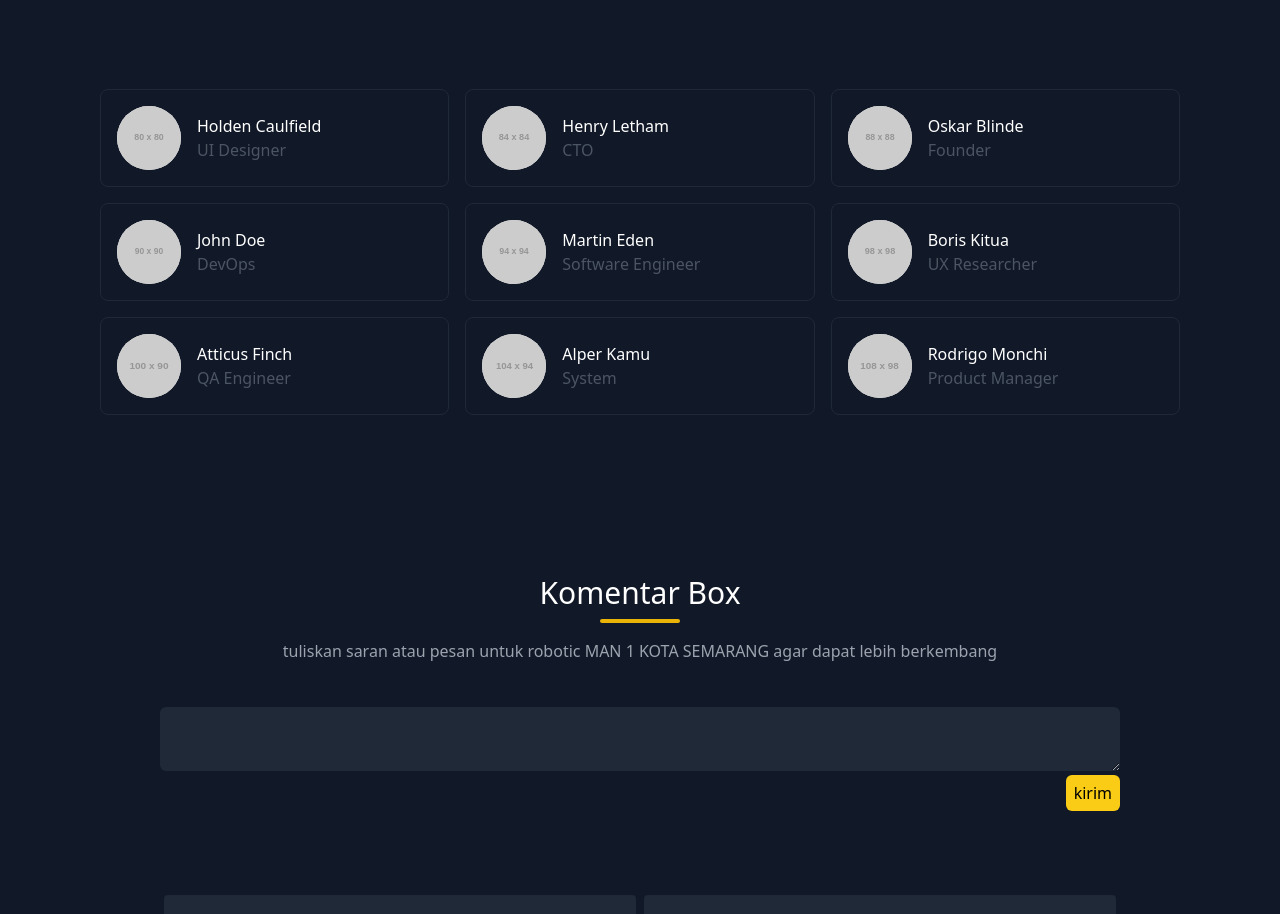
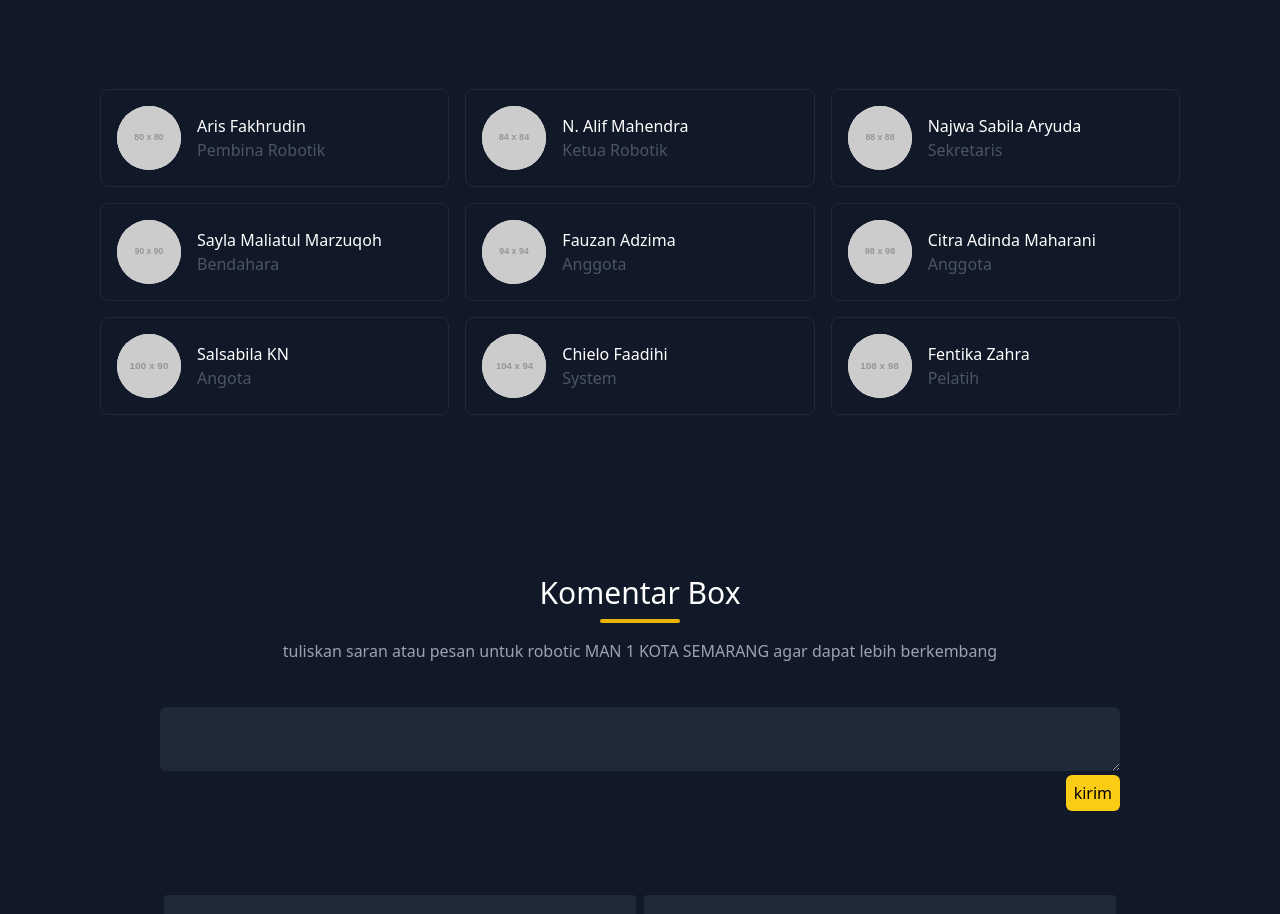
Before and after one commit to AlifMahendra/RoboticLibraryCenter, a plain HTML site: page index.html in a window 1280 px wide. Shown: the part 1341-2255 px from the top of the page. Drawn offline with nearby package versions, Linux system fonts and the light colour scheme; placeholder pictures from the web are drawn by us.

Commit message:
Update index.html

```diff
--- a/index.html
+++ b/index.html
@@ -101,8 +101,8 @@ Baca semua informasi soal Ekstrakulikuler Robotik MAN 1 KOTA SEMARANG di sini
               <img alt="team" class="w-16 h-16 bg-gray-100 object-cover object-center flex-shrink-0 rounded-full mr-4"
                 src="https://dummyimage.com/80x80">
               <div class="flex-grow">
-                <h2 class="text-white title-font font-medium">Holden Caulfield</h2>
-                <p class="text-gray-600">UI Designer</p>
+                <h2 class="text-white title-font font-medium">Aris Fakhrudin</h2>
+                <p class="text-gray-600">Pembina Robotik</p>
               </div>
             </div>
           </div>
@@ -111,8 +111,8 @@ Baca semua informasi soal Ekstrakulikuler Robotik MAN 1 KOTA SEMARANG di sini
               <img alt="team" class="w-16 h-16 bg-gray-100 object-cover object-center flex-shrink-0 rounded-full mr-4"
                 src="https://dummyimage.com/84x84">
               <div class="flex-grow">
-                <h2 class="text-white title-font font-medium">Henry Letham</h2>
-                <p class="text-gray-600">CTO</p>
+                <h2 class="text-white title-font font-medium">N. Alif Mahendra</h2>
+                <p class="text-gray-600">Ketua Robotik</p>
               </div>
             </div>
           </div>
@@ -121,8 +121,8 @@ Baca semua informasi soal Ekstrakulikuler Robotik MAN 1 KOTA SEMARANG di sini
               <img alt="team" class="w-16 h-16 bg-gray-100 object-cover object-center flex-shrink-0 rounded-full mr-4"
                 src="https://dummyimage.com/88x88">
               <div class="flex-grow">
-                <h2 class="text-white title-font font-medium">Oskar Blinde</h2>
-                <p class="text-gray-600">Founder</p>
+                <h2 class="text-white title-font font-medium">Najwa Sabila Aryuda</h2>
+                <p class="text-gray-600">Sekretaris</p>
               </div>
             </div>
           </div>
@@ -131,8 +131,8 @@ Baca semua informasi soal Ekstrakulikuler Robotik MAN 1 KOTA SEMARANG di sini
               <img alt="team" class="w-16 h-16 bg-gray-100 object-cover object-center flex-shrink-0 rounded-full mr-4"
                 src="https://dummyimage.com/90x90">
               <div class="flex-grow">
-                <h2 class="text-white title-font font-medium">John Doe</h2>
-                <p class="text-gray-600">DevOps</p>
+                <h2 class="text-white title-font font-medium">Sayla Maliatul Marzuqoh</h2>
+                <p class="text-gray-600">Bendahara</p>
               </div>
             </div>
           </div>
@@ -141,8 +141,8 @@ Baca semua informasi soal Ekstrakulikuler Robotik MAN 1 KOTA SEMARANG di sini
               <img alt="team" class="w-16 h-16 bg-gray-100 object-cover object-center flex-shrink-0 rounded-full mr-4"
                 src="https://dummyimage.com/94x94">
               <div class="flex-grow">
-                <h2 class="text-white title-font font-medium">Martin Eden</h2>
-                <p class="text-gray-600">Software Engineer</p>
+                <h2 class="text-white title-font font-medium">Fauzan Adzima</h2>
+                <p class="text-gray-600">Anggota</p>
               </div>
             </div>
           </div>
@@ -151,8 +151,8 @@ Baca semua informasi soal Ekstrakulikuler Robotik MAN 1 KOTA SEMARANG di sini
               <img alt="team" class="w-16 h-16 bg-gray-100 object-cover object-center flex-shrink-0 rounded-full mr-4"
                 src="https://dummyimage.com/98x98">
               <div class="flex-grow">
-                <h2 class="text-white title-font font-medium">Boris Kitua</h2>
-                <p class="text-gray-600">UX Researcher</p>
+                <h2 class="text-white title-font font-medium">Citra Adinda Maharani</h2>
+                <p class="text-gray-600">Anggota</p>
               </div>
             </div>
           </div>
@@ -161,8 +161,8 @@ Baca semua informasi soal Ekstrakulikuler Robotik MAN 1 KOTA SEMARANG di sini
               <img alt="team" class="w-16 h-16 bg-gray-100 object-cover object-center flex-shrink-0 rounded-full mr-4"
                 src="https://dummyimage.com/100x90">
               <div class="flex-grow">
-                <h2 class="text-white title-font font-medium">Atticus Finch</h2>
-                <p class="text-gray-600">QA Engineer</p>
+                <h2 class="text-white title-font font-medium">Salsabila KN</h2>
+                <p class="text-gray-600">Angota</p>
               </div>
             </div>
           </div>
@@ -171,7 +171,7 @@ Baca semua informasi soal Ekstrakulikuler Robotik MAN 1 KOTA SEMARANG di sini
               <img alt="team" class="w-16 h-16 bg-gray-100 object-cover object-center flex-shrink-0 rounded-full mr-4"
                 src="https://dummyimage.com/104x94">
               <div class="flex-grow">
-                <h2 class="text-white title-font font-medium">Alper Kamu</h2>
+                <h2 class="text-white title-font font-medium">Chielo Faadihi</h2>
                 <p class="text-gray-600">System</p>
               </div>
             </div>
@@ -181,8 +181,8 @@ Baca semua informasi soal Ekstrakulikuler Robotik MAN 1 KOTA SEMARANG di sini
               <img alt="team" class="w-16 h-16 bg-gray-100 object-cover object-center flex-shrink-0 rounded-full mr-4"
                 src="https://dummyimage.com/108x98">
               <div class="flex-grow">
-                <h2 class="text-white title-font font-medium">Rodrigo Monchi</h2>
-                <p class="text-gray-600">Product Manager</p>
+                <h2 class="text-white title-font font-medium">Fentika Zahra</h2>
+                <p class="text-gray-600">Pelatih</p>
               </div>
             </div>
           </div>
```
